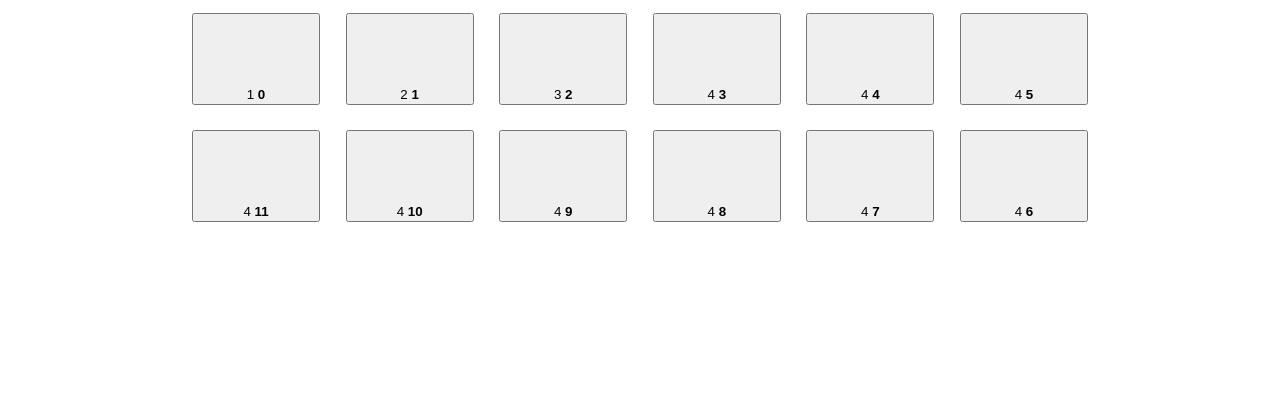
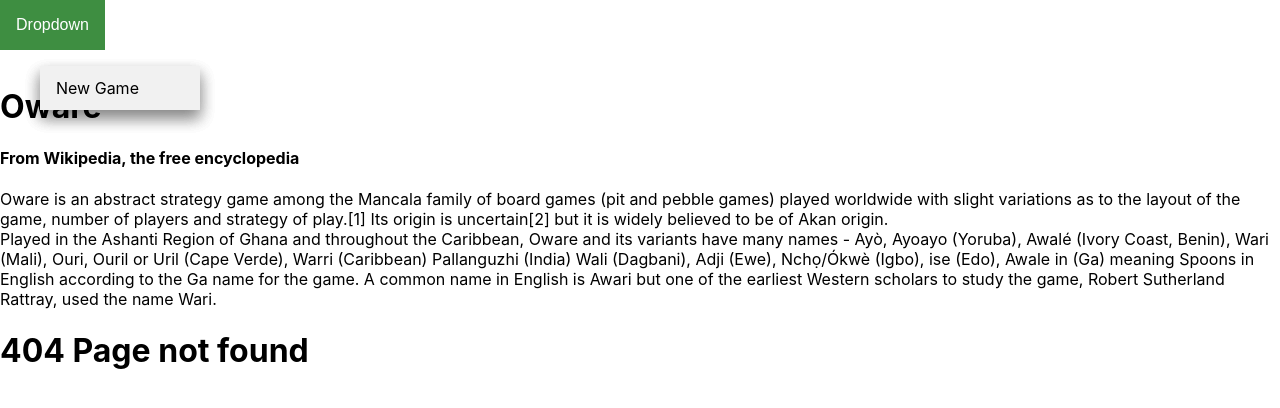
Before and after one commit to mprejs/Eware, a React (Create React App) app in the folder my-react-app/: page /#/About in a window 1280 px wide. Shown: the top 408 px of the page. Built offline with nearby package versions, Linux system fonts and the light colour scheme.

Commit message:
Stan na 23-08-20

```diff
--- a/my-react-app/package.json
+++ b/my-react-app/package.json
@@ -8,7 +8,8 @@
     "@testing-library/user-event": "^7.1.2",
     "react": "^16.13.1",
     "react-dom": "^16.13.1",
-    "react-scripts": "3.4.1"
+    "react-router-dom": "^5.2.0",
+    "react-scripts": "^3.4.3"
   },
   "scripts": {
     "start": "react-scripts start",
--- /dev/null
+++ b/my-react-app/src/About.js
@@ -0,0 +1,16 @@
+import React from 'react';
+import './App.css'
+
+const About = () => {
+    return (
+        <>
+            <h1>Oware</h1>
+            <h4>From Wikipedia, the free encyclopedia</h4>
+            <section> Oware is an abstract strategy game among the Mancala family of board games (pit and pebble games) played worldwide with slight variations as to the layout of the game, number of players and strategy of play.[1] Its origin is uncertain[2] but it is widely believed to be of Akan origin.</section>
+
+            <section> Played in the Ashanti Region of Ghana and throughout the Caribbean, Oware and its variants have many names - Ayò, Ayoayo (Yoruba), Awalé (Ivory Coast, Benin), Wari (Mali), Ouri, Ouril or Uril (Cape Verde), Warri (Caribbean) Pallanguzhi (India) Wali (Dagbani), Adji (Ewe), Nchọ/Ókwè (Igbo), ise (Edo), Awale in (Ga) meaning Spoons in English according to the Ga name for the game. A common name in English is Awari but one of the earliest Western scholars to study the game, Robert Sutherland Rattray, used the name Wari. </section>
+        </>
+    )
+};
+
+export default About;
--- a/my-react-app/src/App.css
+++ b/my-react-app/src/App.css
@@ -2,7 +2,90 @@
   text-align: center;
 }
 .nest {
+  display: inline-flex;
+  justify-content: center;
+  align-items: center;
   width: 10%;
   padding-top: 5.625%;
   margin: 1%;
+  /*animation: red-glow 1s ease-in-out infinite alternate;*/
+  font-size: 30px;
 }
+
+.nest-drop {
+  animation: glowGreen 1s ease-in-out infinite alternate;
+}
+
+.nest-final {
+  animation: glowRed 1s ease-in-out infinite alternate;
+}
+
+.activePlayer {
+  background-color: lightyellow;
+}
+ .app-board {
+   position: absolute;
+   width: 100vw;
+   height: 90vh;
+ }
+
+@keyframes glowRed {
+  from {
+    box-shadow: 0 0 2px #fff, 0 0 4px #fff, 0 0 6px #e60073, 0 0 8px #e60073, 0 0 5px #e60073, 0 0 12px #e60073, 0 0 14px #e60073;
+  }
+  to {
+    box-shadow: 0 0 4px #fff, 0 0 6px #ff4da6, 0 0 8px #ff4da6, 0 0 10px #ff4da6, 0 0 12px #ff4da6, 0 0 14px #ff4da6, 0 0 16px #ff4da6;
+  }
+}
+
+@keyframes glowGreen {
+  from {
+    box-shadow: 0 0 2px #fff, 0 0 4px #fff, 0 0 6px #41e667, 0 0 8px #41e667, 0 0 5px #41e667, 0 0 12px #41e667, 0 0 14px #41e667;
+  }
+  to {
+    box-shadow: 0 0 4px #fff, 0 0 6px #83ffd6, 0 0 8px #83ffd6, 0 0 10px #83ffd6, 0 0 12px #83ffd6, 0 0 14px #83ffd6, 0 0 16px #83ffd6;
+  }
+}
+
+/*Dropdown menu*/
+
+.dropbtn {
+  background-color: #4CAF50;
+  color: white;
+  padding: 16px;
+  font-size: 16px;
+  border: none;
+}
+
+/* The container <div> - needed to position the dropdown content */
+.dropdown {
+  position: relative;
+  display: inline-block;
+}
+
+/* Dropdown Content (Hidden by Default) */
+.dropdown-content {
+  display: none;
+  position: absolute;
+  background-color: #f1f1f1;
+  min-width: 160px;
+  box-shadow: 0 8px 16px 0 rgba(0,0,0,0.2);
+  z-index: 1;
+}
+
+/* Links inside the dropdown */
+.dropdown-content .menu-link {
+  color: black;
+  padding: 12px 16px;
+  text-decoration: none;
+  display: block;
+}
+
+/* Change color of dropdown links on hover */
+.dropdown-content a:hover {background-color: #ddd;}
+
+/* Show the dropdown menu on hover */
+.dropdown:hover .dropdown-content {display: block;}
+
+/* Change the background color of the dropdown button when the dropdown content is shown */
+.dropdown:hover .dropbtn {background-color: #3e8e41;}
--- a/my-react-app/src/App.js
+++ b/my-react-app/src/App.js
@@ -1,36 +1,91 @@
 import React, {useState, useEffect} from 'react';
-import logo from './logo.svg';
 import './App.css';
 import SetBoard from './SetBoard.js';
-// import playerMove from './PlayerMove';
+import passMove from './passMove';
 
 function App() {
     const [playerNumber, setPlayerNumber] = useState(2);
-    const [nestContent, setNestContent] = useState([1,2,3,4,4,4,4,4,4,4,4,4]);
+    const [nestContent, setNestContent] = useState([4,4,4,4,4,4,4,4,4,4,4,4]);
     const [activePlayer, nextPlayer] = useState("botPlayer");
     const [playerScore, setPlayerScore] = useState([0,0]);
+    const playerName = ["botPlayer", "topPlayer"];
+
+    useEffect(() => {
+       const player = document.querySelector(`.${activePlayer}`);
+       const playerBtns = document.querySelectorAll(`.${activePlayer} .nest`);
+
+        (playerName.indexOf(activePlayer) === 0)?(
+            document.querySelector(`.${playerName[playerName.length-1]}`).classList.remove("activePlayer")
+        ):(
+            document.querySelector(`.${playerName[playerName.indexOf(activePlayer)-1]}`).classList.remove("activePlayer")
+        );
+
+        (playerName.indexOf(activePlayer) === 0)?(
+            document.querySelectorAll(`.${playerName[playerName.length-1]} .nest`).forEach((e) => {e.disabled = true})
+        ):(
+            document.querySelectorAll(`.${playerName[playerName.indexOf(activePlayer)-1]} .nest`).forEach((e) => {e.disabled = true})
+        );
+
+       player.classList.add("activePlayer");
+       playerBtns.forEach((e) => {e.disabled = false});
+
+    });
+
+    const updateScore = (nestFinalValue, playerScore, playerName, activePlayer) => {
+        const tempArr = [...playerScore];
+        const currentPlayerIndex = playerName.indexOf(activePlayer);
+        tempArr[currentPlayerIndex] += parseInt(nestFinalValue);
+        console.log(tempArr);
+        return [...tempArr]
+    };
 
     const playerMove = (btn) => {
         const tempArr = [...nestContent];
-        const a = tempArr[btn.id];
-            for (let i = 1; i <= a; i++) {
-                if ((parseInt(btn.id) + i) >= parseInt(tempArr.length)){
-                    tempArr[(parseInt(btn.id) + i - parseInt(tempArr.length))] += 1
-                }
-                else {
-                    tempArr[parseInt(btn.id) + i] += 1
-                }
-            }
-        tempArr[btn.id]=0;
+        const nestOriginal = parseInt(btn.id);
+        const spreadLength = tempArr[nestOriginal];
+        const spreadOverflow = (a) => {return (nestOriginal + a - ( (nestOriginal + a) % tempArr.length)) / tempArr.length};
+        const nestFinalValue = tempArr[(nestOriginal + spreadLength) - (tempArr.length * spreadOverflow(spreadLength))] +1;
+
+        if (spreadLength === 0) {return}
+
+        tempArr[nestOriginal]=0;
+
+        for (let i = 1; i <= spreadLength; i++) {
+            tempArr[(nestOriginal + i) - (tempArr.length * spreadOverflow(i))] += 1
+        }
+
+        if (parseInt(nestFinalValue) === 2 || parseInt(nestFinalValue) === 3){
+            const newScore = updateScore(nestFinalValue, playerScore, playerName, activePlayer);
+            setPlayerScore(newScore)
+        }
+
+        console.log(playerScore);
+
+        nextPlayer(()=>passMove(activePlayer, playerName, playerNumber));
+
         setNestContent(tempArr);
     };
 
+    const predictMove = (btn) => {
+        const tempArr = [...nestContent];
+        const nestOriginal = parseInt(btn.id);
+        const spreadLength = tempArr[nestOriginal];
+        const spreadOverflow = (a) => {return (nestOriginal + a - ( (nestOriginal + a) % tempArr.length)) / tempArr.length};
+
+        if (spreadLength === 0) {return}
+
+        for (let i = 0; i <= spreadLength-1; i++) {
+            document.querySelector(`.btn-${nestOriginal+i - (tempArr.length * spreadOverflow(i))}`).classList.add("nest-drop")
+        }
+
+        document.querySelector(`.btn-${nestOriginal+spreadLength - (tempArr.length * spreadOverflow(spreadLength))}`).classList.add("nest-final")
+    };
 
     return (
     <div className="App">
-      <header className="App-header">
-        <SetBoard playerNumber={playerNumber} nestContent={nestContent} playerMove={playerMove}/>
-      </header>
+        <section className="App-board">
+            <SetBoard playerNumber={playerNumber} nestContent={nestContent} playerMove={playerMove} predictMove={predictMove} playerName={playerName}/>
+        </section>
     </div>
   );
 }
--- a/my-react-app/src/SetBoard.js
+++ b/my-react-app/src/SetBoard.js
@@ -1,20 +1,28 @@
 import React from 'react';
 
+const clearGlow = () => {
+    const btnsList = document.querySelectorAll(".nest");
+    btnsList.forEach(e => e.classList.remove("nest-drop", "nest-final"));
+    console.log("już nie świecę")
+};
 
-const playerName = ["botPlayer", "topPlayer", "rightPlayer", "leftPlayer"];
-
-const SetNests = ({nestContent, i, playerMove}) => {
+const SetNests = ({nestContent, i, playerMove, predictMove}) => {
 
     const nests = [];
 
     if (i === 1) {
         for (let j=5; j>=0; j--){
             nests.push(<button
-                className={`nest btn-${j}`}
+                className={`nest btn-${i*6+j}`}
                 key={i*6+j}
                 id={i*6+j}
-                onClick={(e) => playerMove(e.target)}>
-                {nestContent[i*6+j]} <strong>{i*6+j}</strong>
+                onClick={(e) => playerMove(e.target)}
+                onMouseDown={e => predictMove(e.target)}
+                onMouseUp={() =>clearGlow()}
+
+            >
+                {nestContent[i*6+j]}
+                <strong>{i*6+j}</strong>
             </button>)}
 
 
@@ -23,24 +31,28 @@ const SetNests = ({nestContent, i, playerMove}) => {
 
     for (let j=0; j<6; j++){
         nests.push(<button
-            className={`nest btn-${j}`}
+            className={`nest btn-${i*6+j}`}
             key={i*6+j}
             id={i*6+j}
-            onClick={(e) => playerMove(e.target)}>
-            {nestContent[i*6+j]} <strong>{i*6+j}</strong>
+            onClick={(e) => playerMove(e.target)}
+            onMouseDown={e => predictMove(e.target)}
+            onMouseUp={() =>clearGlow()}
+        >
+            {nestContent[i*6+j]}
+            <strong>{i*6+j}</strong>
         </button>)}
 
     return (<>{nests}</>)
 };
 
-const SetBoard = ({playerNumber, nestContent, playerMove}) => {
+const SetBoard = ({playerNumber, nestContent, playerMove, predictMove, playerName}) => {
 
     const board = [];
 
     for (let i=0; i<playerNumber; i++){
         board.push(
-            <section className={playerName[i]} key={i}>
-            <SetNests nestContent={nestContent} playerMove={playerMove} i={i}/>
+            <section className={playerName[i] } key={i}>
+            <SetNests nestContent={nestContent} playerMove={playerMove} i={i} predictMove={predictMove}/>
             </section>)}
 
     return (
--- a/my-react-app/src/index.js
+++ b/my-react-app/src/index.js
@@ -1,12 +1,69 @@
 import React from 'react';
 import ReactDOM from 'react-dom';
+import {
+    HashRouter,
+    Route,
+    Link,
+    Switch,
+    NavLink,
+} from 'react-router-dom';
 import './index.css';
 import App from './App';
+import About from './About';
 import * as serviceWorker from './serviceWorker';
+
+const Main = () => <h1>Hello</h1>;
+const Load = () => <h1>Load previously played game </h1>;
+const NotFound = () => <h1>404 Page not found</h1>;
+
+const menuItems = [
+    {
+        link: "/",
+        name: "Main Page"
+    },
+    {
+        link: "/About",
+        name: "Kontakt"
+    },
+    {
+        link: "/play",
+        name: "New Game"
+    }
+];
 
 ReactDOM.render(
   <React.StrictMode>
-    <App />
+    <HashRouter>
+        <>
+            <header>
+                <nav className="dropdown menu">
+                    <button className="dropbtn">Dropdown</button>
+                    <ul>
+                        {menuItems.map(item => (
+                            <li className="dropdown-content"
+                                key={item.link}>
+                                <NavLink
+                                    exact={item.link === "/"}
+                                    to={item.link}
+                                    className="menu-link"
+                                    activeClassName="menu-link-active"
+                                >
+                                    {item.name}
+                                </NavLink>
+                            </li>
+                        ))}
+                    </ul>
+                </nav>
+            </header>
+            <switch>
+                <Route exact path="/#" component={Main} />
+                <Route path="/About" component={About} />
+                <Route path="/play" component={App} />
+                <Route path="/load" component={Load} />
+                <Route component={NotFound} />
+            </switch>
+        </>
+    </HashRouter>
   </React.StrictMode>,
   document.getElementById('root')
 );
--- /dev/null
+++ b/my-react-app/src/passMove.js
@@ -0,0 +1,16 @@
+import React from 'react';
+
+const passMove = (activePlayer, playerName, playerNumber) => {
+    const tempArr = [...playerName];
+    const element = document.querySelector(`.${activePlayer}`);
+
+
+
+    if (tempArr.indexOf(activePlayer) === (tempArr.length -1)){
+        return tempArr[0]
+    }
+    return tempArr[tempArr.indexOf(activePlayer) +1]
+};
+
+
+export default passMove;
```
Also changed, not shown: my-react-app/src/PlayerMove.js (deleted, +0 -7 lines), my-react-app/src/updateScore.js (added, +11 -0 lines), 1 other file (tests, documents, lock files or other folders).
